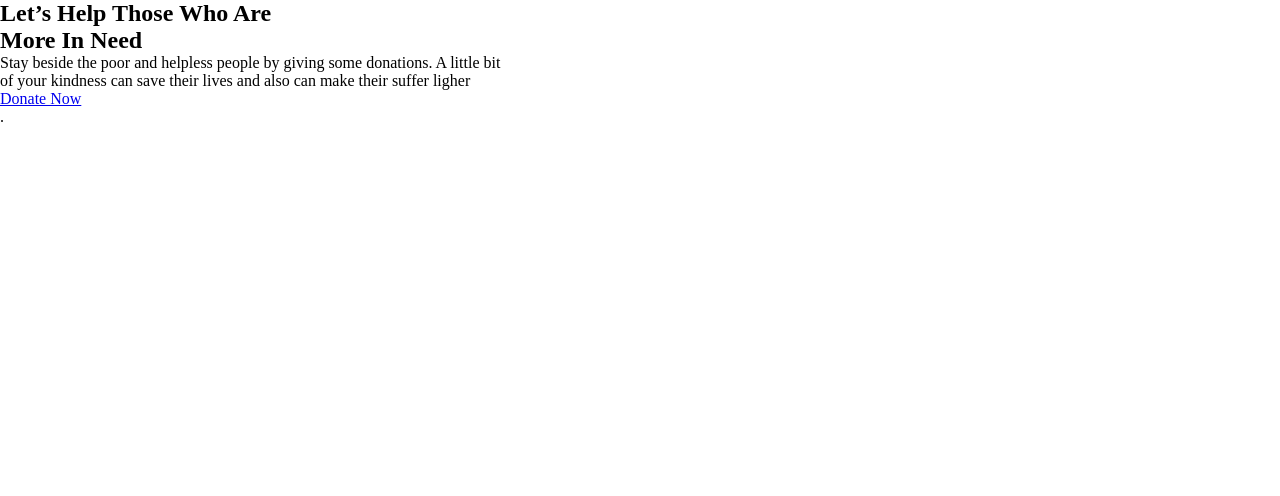
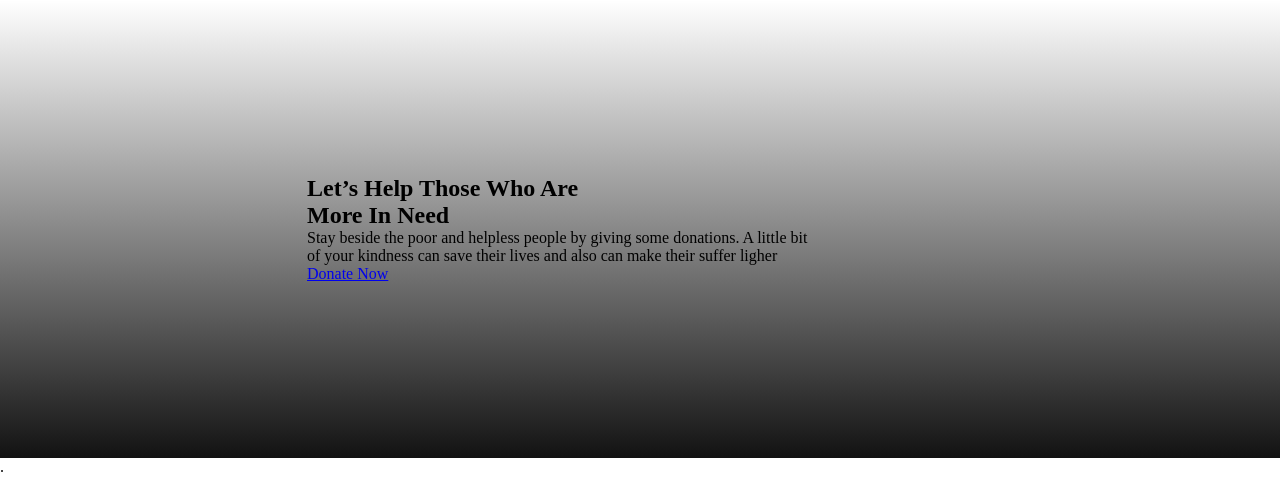
Before and after one commit to farhan-farabi/donate-today, a plain HTML site: page index.html in a window 1280 px wide. Drawn offline with Linux system fonts and the light colour scheme.

Commit message:
adding banner css

```diff
--- a/css/style.css
+++ b/css/style.css
@@ -5,5 +5,10 @@
     box-sizing: border-box;
 }
 .banner{
-    background-image: url();
+    background-image: url(../images/donation15.jpg);
+    background-repeat: no-repeat;
+    background-size: cover;
+    background-position: center;
+    background: linear-gradient(360deg, #121212 0%, rgba(18, 18, 18, 0) 100%);
+    padding: 175px 307px 175px 307px;
 }
```
